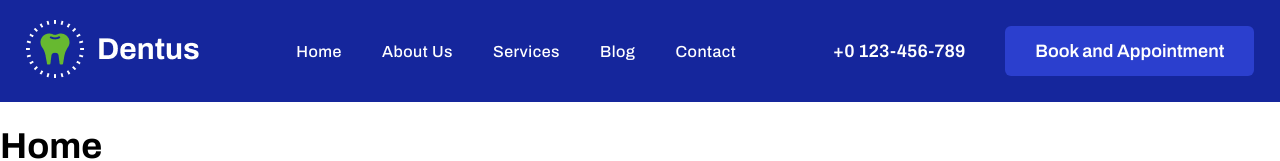
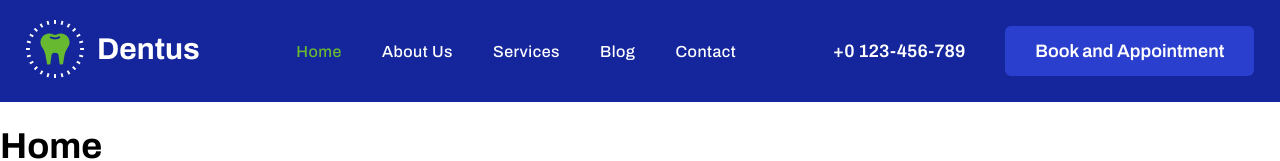
Before and after one commit to kamleshyad/Dentus, a React (Vite) app: page / in a window 1280 px wide. Shown: the top 161 px of the page. Built offline with nearby package versions, Linux system fonts and the light colour scheme.

Commit message:
active class added

```diff
--- a/src/compnents/Header.jsx
+++ b/src/compnents/Header.jsx
@@ -13,21 +13,11 @@ export const Header = ()=>{
                         </div>
                         <div className="topnav">
                             <ul className="reset">
-                                <li>
-                                    <NavLink to="/">Home</NavLink>
-                                </li>
-                                <li>
-                                    <NavLink to="about/">About Us</NavLink>
-                                </li>
-                                <li>
-                                    <NavLink to="services/">Services</NavLink>
-                                </li>
-                                <li>
-                                    <NavLink to="blog/">Blog</NavLink>
-                                </li>
-                                <li>
-                                    <NavLink to="contact/">Contact</NavLink>
-                                </li>
+                                <li><NavLink to="/" className={({ isActive })=>(isActive ? 'active' : 'inactive')}>Home</NavLink></li>
+                                <li><NavLink to="about/">About Us</NavLink></li>
+                                <li><NavLink to="services/">Services</NavLink></li>
+                                <li><NavLink to="blog/">Blog</NavLink></li>
+                                <li><NavLink to="contact/">Contact</NavLink></li>
                             </ul>
                         </div>
                         <div className="headerright">
--- a/src/css/GlobalStyle.jsx
+++ b/src/css/GlobalStyle.jsx
@@ -16,6 +16,7 @@ a{text-decoration: none;}
 .headersec .topnav ul li a:hover{color: ${({theme})=> theme.colors.green}}
 .headersec .headerright ul{display: flex; flex-flow: row nowrap; gap: 40px; font-size: 0;}
 .headersec .headerright ul a{color: ${({theme})=> theme.colors.white}; font-size: 18px; font-weight: 600; transition: all 0.3s linear;}
+.headersec .topnav ul li a.active{color: ${({theme})=> theme.colors.green};}
 .headersec .headerright ul a.callbtn:hover{color: ${({theme})=> theme.colors.green}}
 .headersec .headerright ul a.bookbtn{padding: 15px 30px; background: ${({theme})=> theme.colors.light_blue}; border-radius: 6px;  transform: translateY(0); transform-origin: bottom;}
 .headersec .headerright ul a.bookbtn:hover{transform: translateY(-5px);}
```
